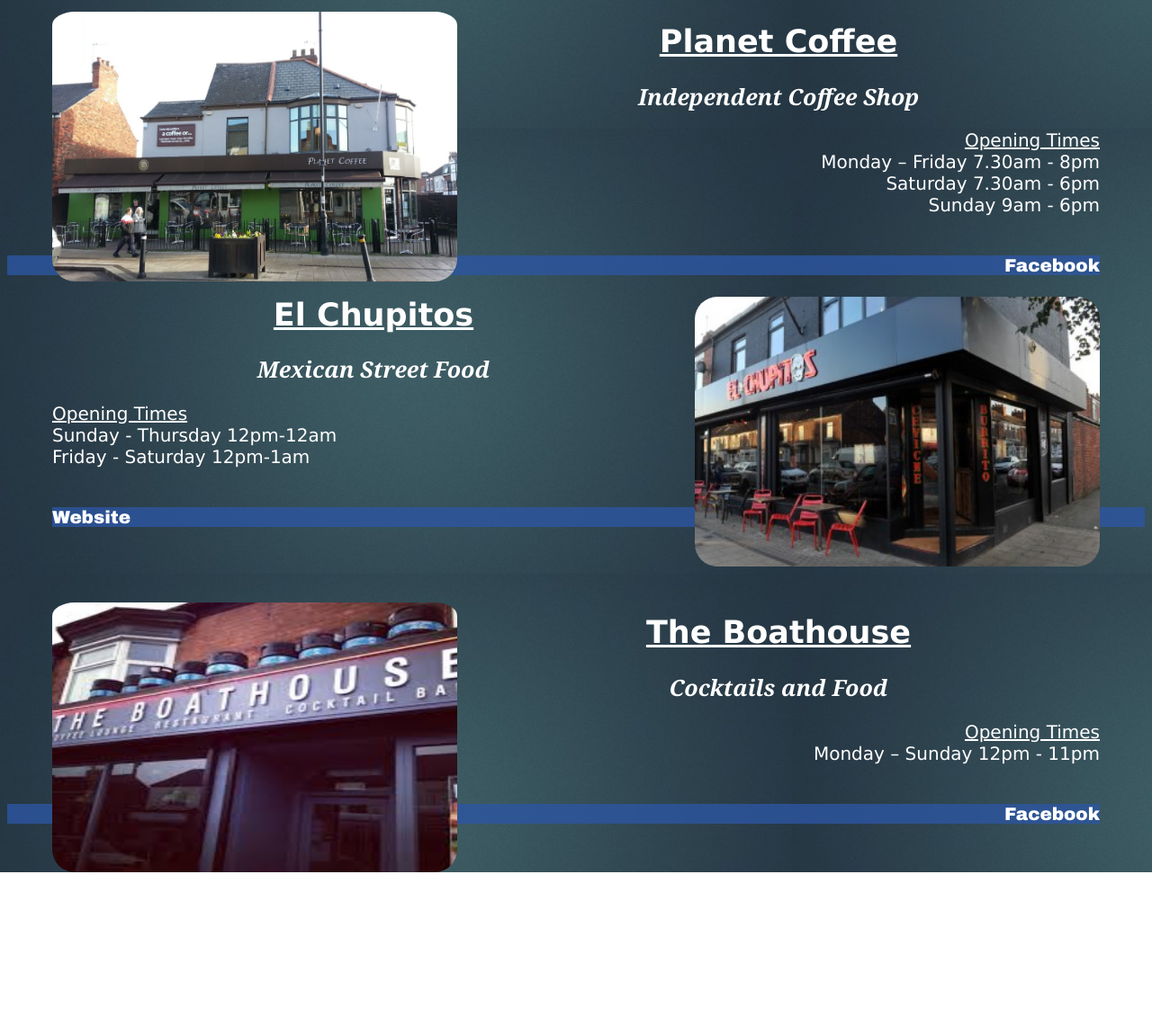
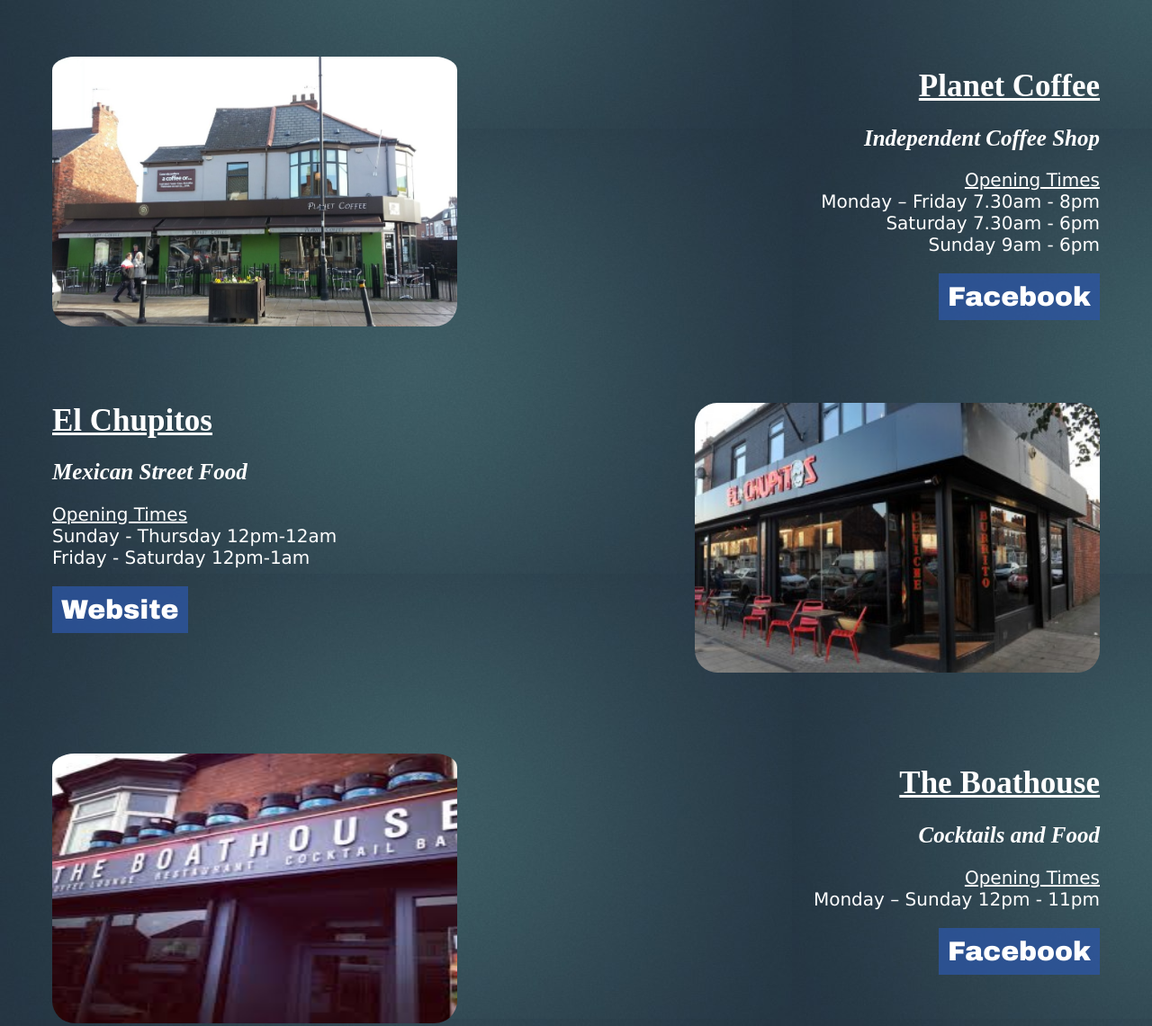
Before and after one commit to Kingsley101/Live_Website, a plain HTML site: page Newland.html in a window 1280 px wide. Shown: the part 847-1988 px from the top of the page at 90% size. Before the commit the page ends 1817 px from the top, so only its background shows below. Drawn offline with Linux system fonts and the light colour scheme.

Commit message:
Updated CSS
Boxes around links

```diff
--- a/CSS/styles_newland.css
+++ b/CSS/styles_newland.css
@@ -1,4 +1,3 @@
-@import url("campus.styles.css");
 body {
   background: url("../campus_background.jpg");
 }
@@ -59,6 +58,7 @@
   margin-right: 50px;
 }
 p {
+
   font-size: 20px;
   font-family: "Lucida Sans Unicode", "sans-serif";
   font-weight: normal;
@@ -71,7 +71,14 @@
   font-size: 25px;
 }
 .item_link {
-  background-color: rgba(44, 85, 162, 0.8);
-  font-size: 20px;
+    background-color: rgba(44, 85, 162, 0.8);
+    padding-left: 10px;
+    padding-right: 10px;
+    padding-top: 10px;
+    padding-bottom: 10px;
+    text-align: center;
+    text-decoration: none;
+    display: inline-block;
+    font-size: 30px;
   font-family: "Arial Black", "Gadget", "sans-serif";
 }
--- a/Newland.html
+++ b/Newland.html
@@ -32,12 +32,11 @@
     <p><u>Opening Times</u>
     <br>
     Monday – Sunday 12pm-12am
-    <br><br>
 <div class="item_link">
     <a href="http://www.rootsrumshack.co.uk/"><strong>Website<strong></a>
     </div>
-    <br>
       <p>
+      <br><br>
   </div>
   </div>
 <div class="Description">
@@ -51,11 +50,11 @@
      Monday – Friday 7.30am - 8pm <br>
      Saturday 7.30am - 6pm <br>
      Sunday 9am - 6pm
-    <br><br>
     <div class="item_link">
     <a href="https://www.facebook.com/PlanetcoffeeHULL/"><strong>Facebook<strong></a>
     </div>
       <p>
+      <br><br>
   </div>
   </div>
 <div class="Description">
@@ -67,12 +66,11 @@
     <br>
     Sunday - Thursday 12pm-12am <br>
     Friday - Saturday 12pm-1am
-    <br><br>
 <div class="item_link">
     <a href="http://www.elchupitos.com/"><strong>Website<strong></a>
   </div>
-    <br>
     <p>
+    <br><br>
 </div>
 </div>
 <div class="Description">
@@ -84,11 +82,11 @@
     <p><u>Opening Times</u>
     <br>
      Monday – Sunday 12pm - 11pm
-    <br><br>
 <div class="item_link">
-    <a href="https://www.facebook.com/theboathouseonnewland/" style='color:white'<strong>Facebook<strong></a>
+    <a href="https://www.facebook.com/theboathouseonnewland/" style='color: white'><strong>Facebook<strong></a>
     </div>
       <p>
+      <br><br>
   </div>
   </div>
 
```
Lines whose indentation alone changed are shown as unchanged.
